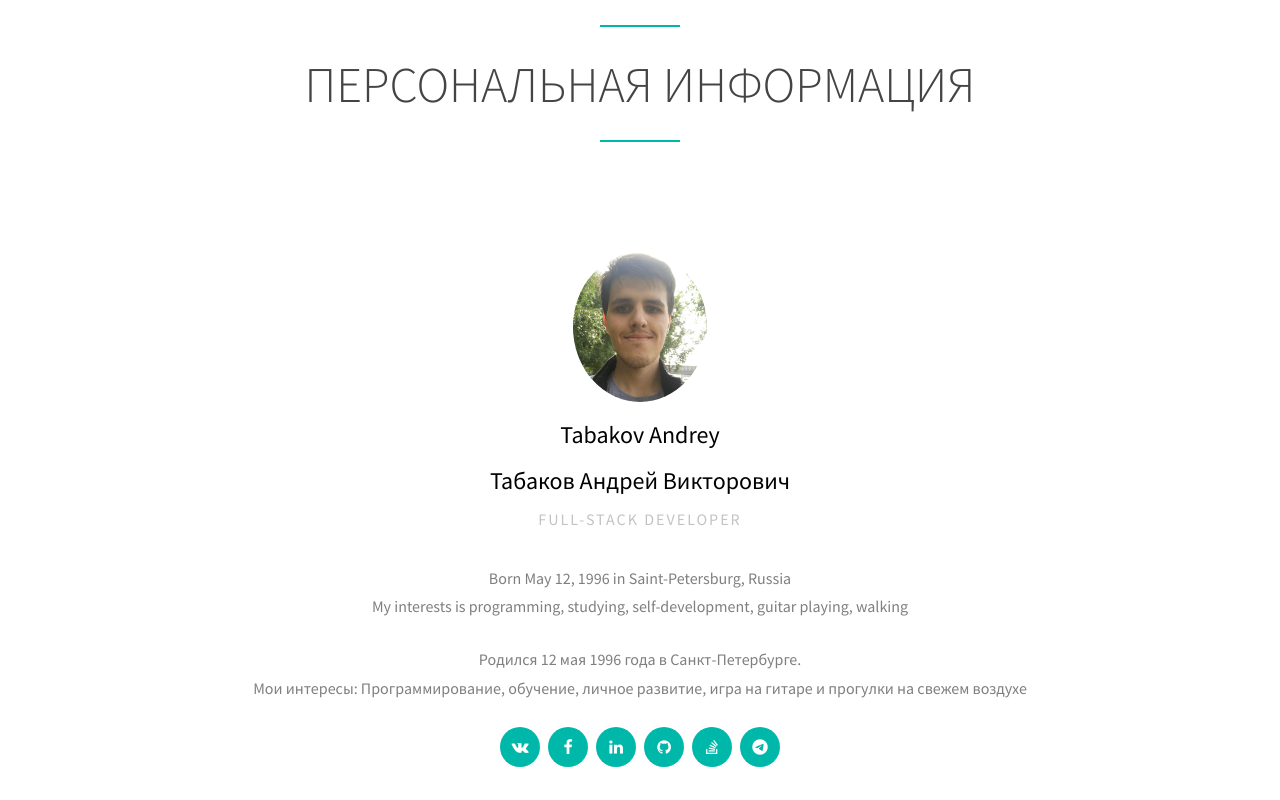
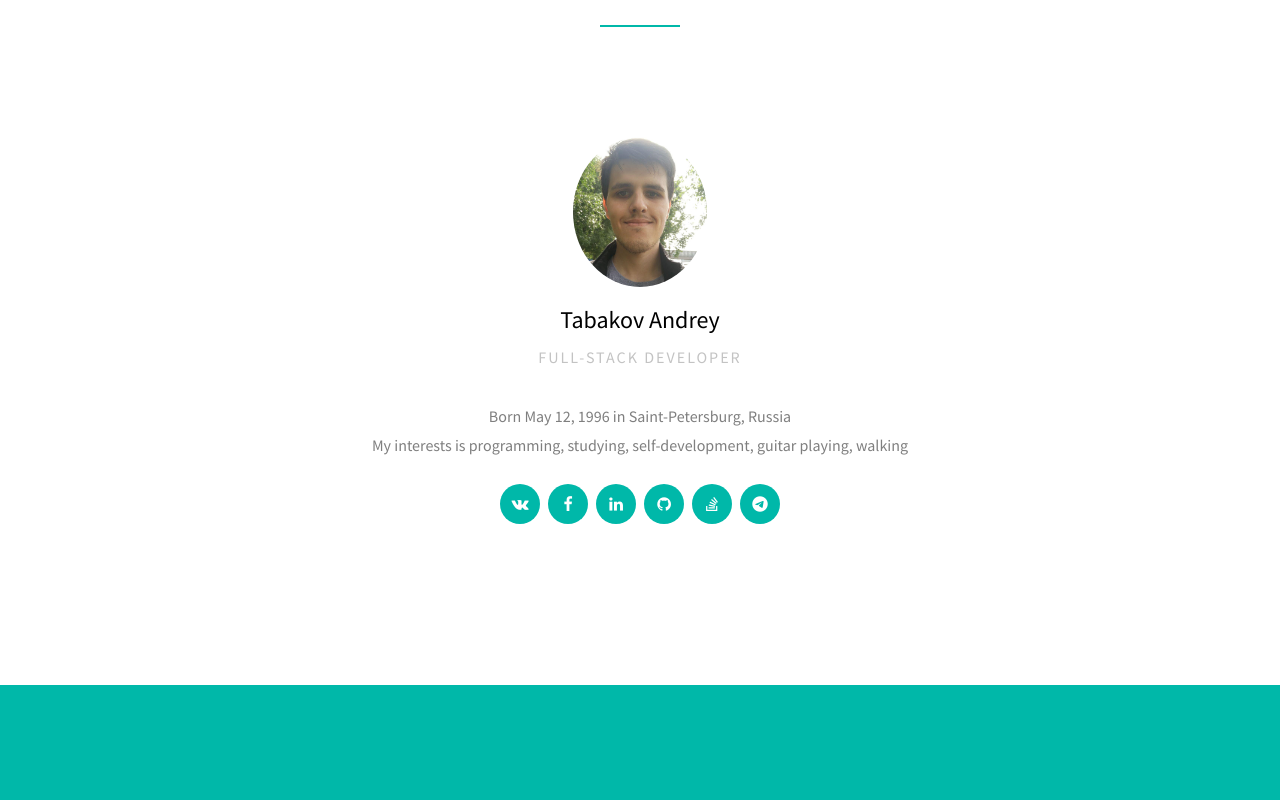
Before and after one commit to Komdosh/Komdosh.github.io, an Angular app in the folder angular/: page / in a window 1280 px wide. Shown: the part 1000-1800 px from the top of the page. Built offline with nearby package versions, Linux system fonts and the light colour scheme; some icons are missing.

Commit message:
personal info social links extracted to component

```diff
--- a/angular/src/app/app.component.ts
+++ b/angular/src/app/app.component.ts
@@ -1,4 +1,4 @@
-import { Component } from '@angular/core';
+import {Component} from '@angular/core';
 
 @Component({
   selector: 'app-root',
--- a/angular/src/app/app.module.ts
+++ b/angular/src/app/app.module.ts
@@ -13,6 +13,7 @@ import {EducationComponent} from './components/education/education.component';
 import {ProgrammingComponent} from './components/prograiming/programming.component';
 import {SkillsComponent} from './components/skills/skills.component';
 import {ExperienceComponent} from './components/experience/experience.component';
+import {SocialComponent} from './components/social/social.component';
 
 
 @NgModule({
@@ -25,6 +26,7 @@ import {ExperienceComponent} from './components/experience/experience.component'
     PersonalInfoComponent,
     ProjectSliderComponent,
     ProgrammingComponent,
+    SocialComponent,
     SkillsComponent
   ],
   imports: [
--- a/angular/src/app/components/footer/footer.component.html
+++ b/angular/src/app/components/footer/footer.component.html
@@ -12,11 +12,7 @@
     </div>
     <div class="row">
       <div class="col-md-12 text-center">
-        <ul class="social social-circle">
-          <li *ngFor="let ltc of linksToConnect">
-            <a [href]="ltc.link"><i [class]="ltc.iconClass"></i></a>
-          </li>
-        </ul>
+        <app-social></app-social>
       </div>
     </div>
   </div>
--- a/angular/src/app/components/footer/footer.component.ts
+++ b/angular/src/app/components/footer/footer.component.ts
@@ -1,6 +1,5 @@
 import {Component} from '@angular/core';
 import {InfoService} from '../../services/infoService';
-import {LinksToConnect} from '../../model/LinksToConnect';
 import {LanguageBroadcaster} from '../../services/languageHolder';
 import {LanguageWrapper} from '../../languageWrapper';
 
@@ -12,7 +11,7 @@ import {LanguageWrapper} from '../../languageWrapper';
 export class FooterComponent extends LanguageWrapper {
   email: string;
   phone: string;
-  linksToConnect: Array<LinksToConnect>;
+
 
   constructor(private infoService: InfoService, private languageBroadcaster: LanguageBroadcaster) {
     super(languageBroadcaster);
@@ -22,6 +21,5 @@ export class FooterComponent extends LanguageWrapper {
   private initInfo() {
     this.email = this.infoService.getEmail();
     this.phone = this.infoService.getPhone();
-    this.linksToConnect = this.infoService.getLinksToConnect();
   }
 }
--- a/angular/src/app/components/personalInfo/personalInfo.component.html
+++ b/angular/src/app/components/personalInfo/personalInfo.component.html
@@ -2,29 +2,16 @@
   <div class="container">
     <div class="row" id="team">
       <div class="col-md-12 section-heading text-center to-animate">
-        <h2 class="en-lang">Personal Info</h2>
-        <h2 class="ru-lang">Персональная информация</h2>
+        <h2>{{sectionName[language]}}</h2>
       </div>
       <div class="col-md-12">
         <div class="col-md-12 text-center to-animate">
           <div class="person">
             <img src="assets/images/face.png" class="img-responsive img-rounded" alt="Person">
-            <h3 class="name en-lang">Tabakov Andrey</h3>
-            <h3 class="name ru-lang">Табаков Андрей Викторович</h3>
-            <div class="position">Full-Stack Developer</div>
-            <p class="en-lang">Born May 12, 1996 in Saint-Petersburg, Russia<br/>
-              My interests is programming, studying, self-development, guitar playing, walking</p>
-            <p class="ru-lang">Родился 12 мая 1996 года в Санкт-Петербурге.<br/>
-              Мои интересы: Программирование, обучение, личное развитие, игра на гитаре и прогулки на свежем воздухе</p>
-            <ul class="social social-circle">
-              <li><a href="https://vk.com/komdosh"><i class="icon-vk"></i></a></li>
-              <li><a href="https://www.facebook.com/komdosh"><i class="icon-facebook"></i></a></li>
-              <li><a href="https://www.linkedin.com/in/komdosh"><i class="icon-linkedin"></i></a></li>
-              <li><a href="https://github.com/Komdosh"><i class="icon-github"></i></a></li>
-              <li><a href="https://ru.stackoverflow.com/users/184435/komdosh"><i class="fa fa-stack-overflow"></i></a>
-              </li>
-              <li><a href="https://t.me/Komdosh"><i class="fa fa-telegram"></i></a></li>
-            </ul>
+            <h3 class="name">{{name[language]}}</h3>
+            <div class="position">{{position}}</div>
+            <p>{{aboutFirstPart[language]}}<br/>{{aboutSecondPart[language]}}</p>
+            <app-social></app-social>
           </div>
         </div>
       </div>
--- a/angular/src/app/components/personalInfo/personalInfo.component.ts
+++ b/angular/src/app/components/personalInfo/personalInfo.component.ts
@@ -10,6 +10,21 @@ import {InfoService} from '../../services/infoService';
 })
 export class PersonalInfoComponent extends LanguageWrapper {
 
+  sectionName: any = {en: 'Personal Info', ru: 'Обо мне'};
+
+  name: any = {en: 'Tabakov Andrey', ru: 'Табаков Андрей Викторович'};
+
+  position = 'Full-Stack Developer';
+
+  aboutFirstPart: any = {
+    en: 'Born May 12, 1996 in Saint-Petersburg, Russia',
+    ru: 'Родился 12 мая 1996 года в Санкт-Петербурге.'
+  };
+  aboutSecondPart: any = {
+    en: 'My interests is programming, studying, self-development, guitar playing, walking',
+    ru: 'Мои интересы: Программирование, обучение, личное развитие, игра на гитаре и прогулки на свежем воздухе'
+  };
+
   constructor(private infoService: InfoService, private languageBroadcaster: LanguageBroadcaster) {
     super(languageBroadcaster);
   }
--- /dev/null
+++ b/angular/src/app/components/social/social.component.html
@@ -0,0 +1,5 @@
+<ul class="social social-circle">
+  <li *ngFor="let ltc of linksToConnect">
+    <a [href]="ltc.link"><i [class]="ltc.iconClass"></i></a>
+  </li>
+</ul>
--- /dev/null
+++ b/angular/src/app/components/social/social.component.ts
@@ -0,0 +1,23 @@
+import {Component} from '@angular/core';
+import {LanguageWrapper} from '../../languageWrapper';
+import {LanguageBroadcaster} from '../../services/languageHolder';
+import {InfoService} from '../../services/infoService';
+import {LinksToConnect} from '../../model/LinksToConnect';
+
+@Component({
+  selector: 'app-social',
+  templateUrl: './social.component.html',
+  styleUrls: ['./social.component.css']
+})
+export class SocialComponent extends LanguageWrapper {
+  linksToConnect: Array<LinksToConnect>;
+
+  constructor(private infoService: InfoService, private languageBroadcaster: LanguageBroadcaster) {
+    super(languageBroadcaster);
+    this.initInfo();
+  }
+
+  private initInfo() {
+    this.linksToConnect = this.infoService.getLinksToConnect();
+  }
+}
```
Also changed, not shown: angular/src/app/components/social/social.component.css (added).
